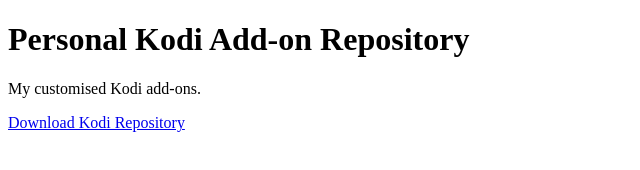
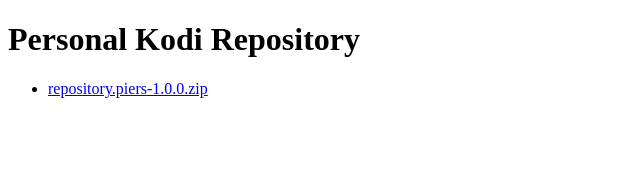
Before and after one commit to iampritesh/repository.piers, a plain HTML site: page index.html in a window 1280 px wide. Shown: the whole page, without its empty margins (0-640 px from the left). Drawn offline with Linux system fonts and the light colour scheme.

Commit message:
Update index.html

```diff
--- a/index.html
+++ b/index.html
@@ -4,12 +4,9 @@
     <title>Personal Kodi Repository</title>
 </head>
 <body>
-    <h1>Personal Kodi Add-on Repository</h1>
-    <p>My customised Kodi add-ons.</p>
-    <p>
-        <a href="repository.piers-1.0.0.zip">
-            Download Kodi Repository
-        </a>
-    </p>
+    <h1>Personal Kodi Repository</h1>
+    <ul>
+        <li><a href="repository.piers-1.0.0.zip">repository.piers-1.0.0.zip</a></li>
+    </ul>
 </body>
 </html>
```
